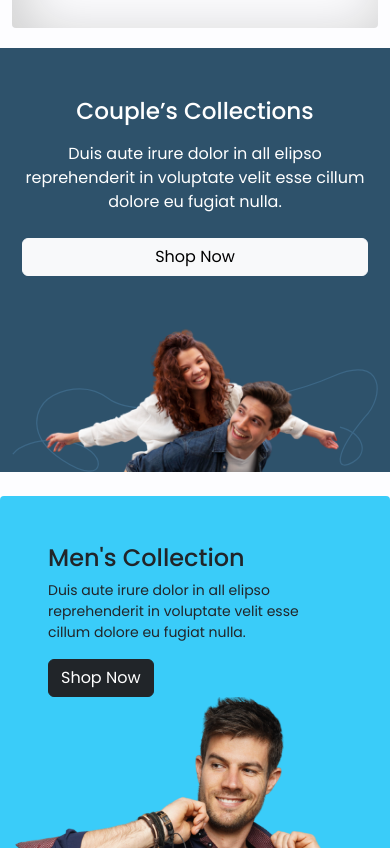
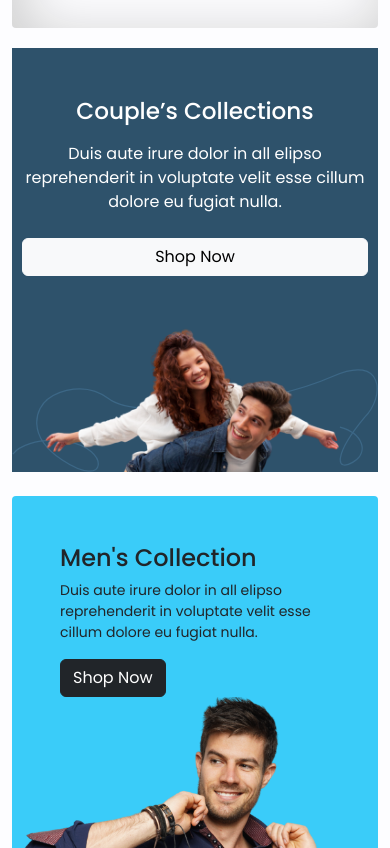
Before and after one commit to rishulpu1/calmras, a plain HTML site: page index.html in a window 390 px wide. Shown: the part 6459-7307 px from the top of the page. Drawn offline with nearby package versions, Linux system fonts and the light colour scheme.

Commit message:
fixed ui issues

```diff
--- a/css/custom.css
+++ b/css/custom.css
@@ -908,11 +908,11 @@ tbody td._feat {
   }
   .couples-txt {
     width: 100%;
-    margin: 40px;
+    margin: 40px 0;
     text-align: center;
     padding: 10px;
   }
-  .couples-cont .inner-div {
+  .couples-cont.inner-div {
     justify-content: space-between;
     align-items: center;
     flex-direction: column;
--- a/index.html
+++ b/index.html
@@ -1702,8 +1702,10 @@
 
       <!-- Couples COllection Banner -->
       <section class="couples-collection mb-4">
-        <div class="container couples-cont rounded-1">
-          <div class="d-flex inner-div">
+        <div class="container ">
+          <div class="row">
+            <div class="col-12">
+              <div class="d-flex inner-div couples-cont rounded-1">
                 <div class="couples-txt d-flex flex-column gap-2">
                   <h3>Couple’s Collections</h3>
                   <p>
@@ -1725,11 +1727,14 @@
                 </div>
               </div>
             </div>
+          </div>
+
+        </div>
       </section>
       <!-- /Couples COllection Banner -->
       <!-- Other Colletions -->
       <section class="other-collections">
-        <div class="container px-0">
+        <div class="container ">
           <div class="row">
             <div class="col-12 col-lg-6 mb-4">
               <div class="mens-collection bg-primary rounded-1">
```
Lines whose indentation alone changed are shown as unchanged.
